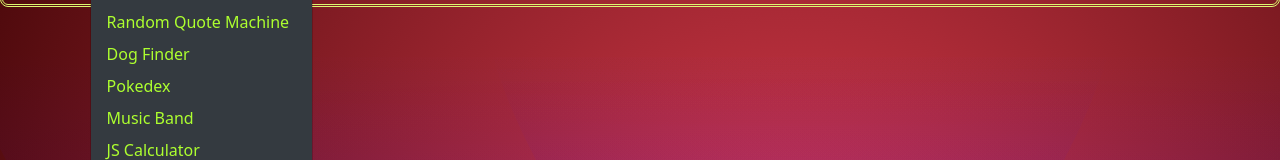
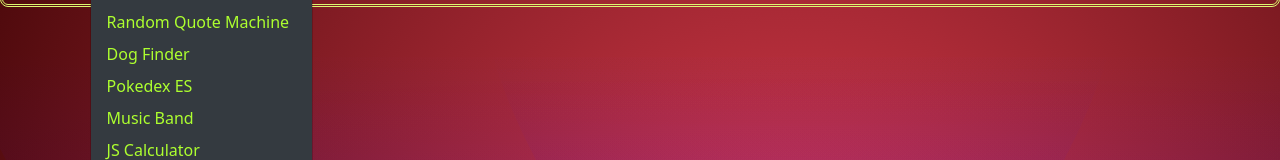
Before and after one commit to betoayza/portfolio, a React (Vite) app: page /#/about in a window 1280 px wide. Both pictures are taken after a click on the button "Proyects". Shown: the part 245-405 px from the top of the page. Built offline with nearby package versions, Linux system fonts and the light colour scheme.

Commit message:
Updated estructure

```diff
--- a/src/components/container/NavBar.jsx
+++ b/src/components/container/NavBar.jsx
@@ -117,7 +117,7 @@ export const NavBar = () => {
                     className="dropdown-item greenYellow"
                     href="https://betoayza.github.io/pokedex/"
                   >
-                    Pokedex
+                    Pokedex ES
                   </a>
                 </li>
                 <li>
```
